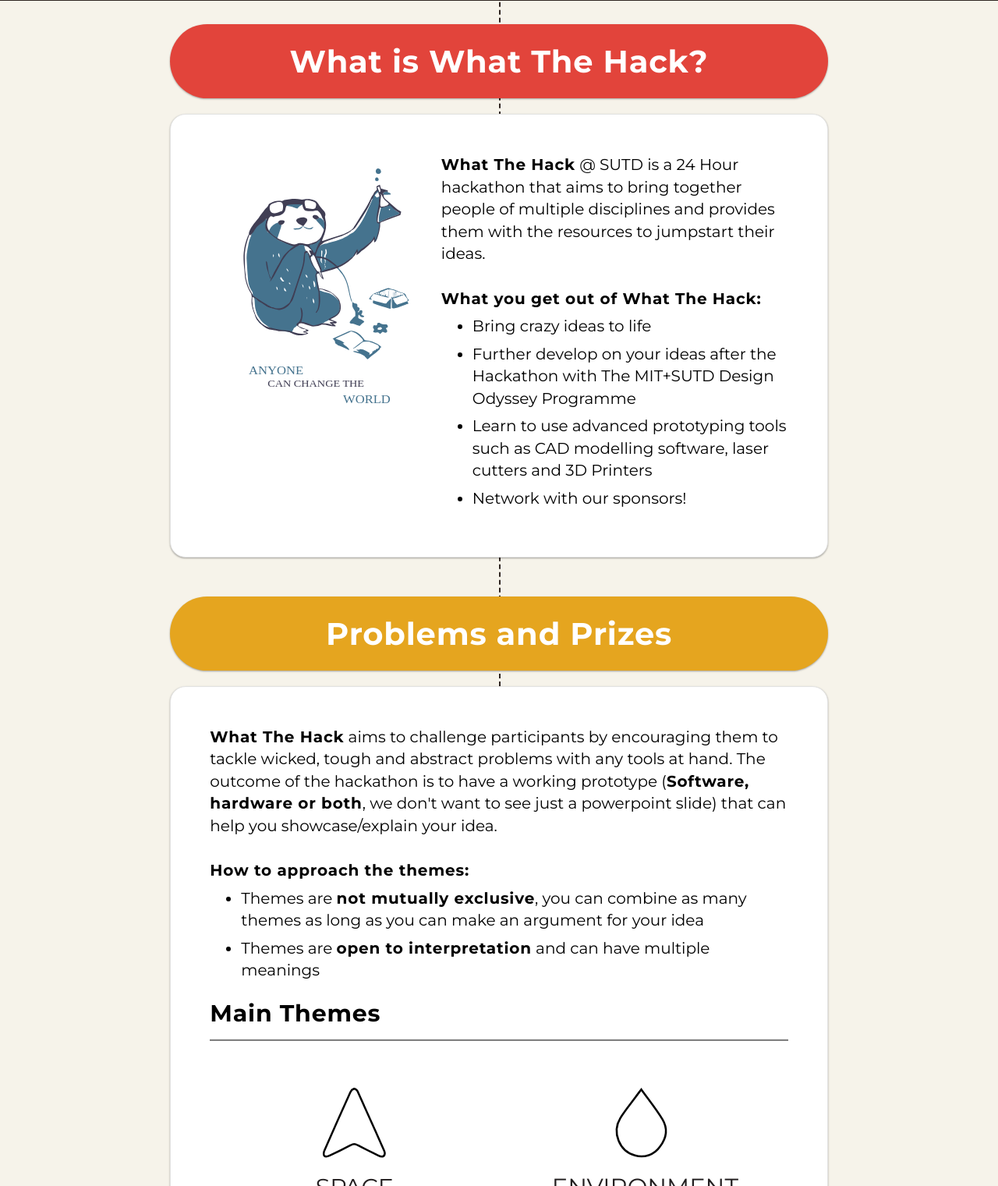
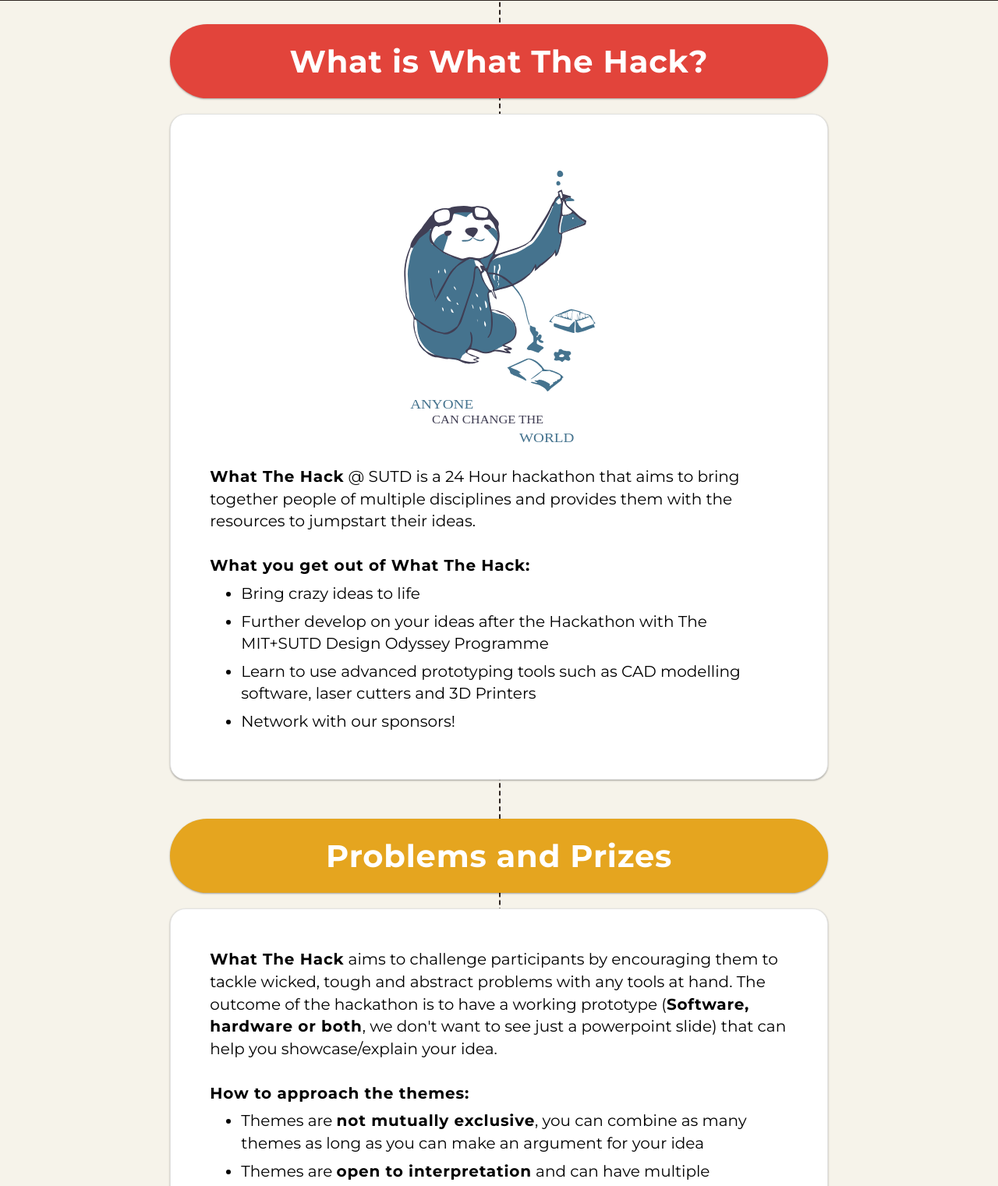
Before and after one commit to Sylphias/WhatTheHack, a Flask app: page / in a window 1280 px wide. Shown: the part 1079-2600 px from the top of the page at 78% size. Run offline with Flask 2, Linux system fonts and the light colour scheme; some libraries are stand-ins or nearby versions.

Commit message:
fix responsive issues for safari browsers

```diff
--- a/WhatTheHack/static/styles/wth.css
+++ b/WhatTheHack/static/styles/wth.css
@@ -92,8 +92,8 @@ b{
 
 .text-flex{
   font-family: "montserrat", sans-serif;
-  display: -webkit-flex;
-  display: flex;
+  /*display: -webkit-flex;*/
+  /*display: flex;*/
   flex-wrap: wrap;
   -webkit-flex-wrap: wrap;
   padding:50px ;
```
Also changed, not shown: WhatTheHack/Assets/navbar-icon.svg.
